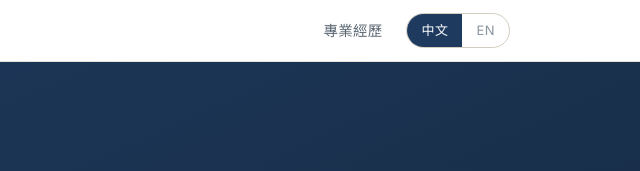
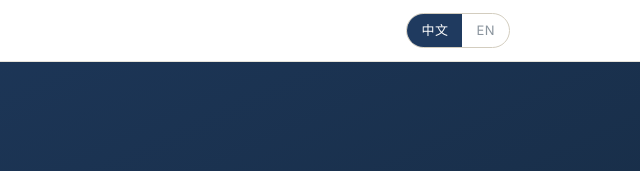
Before and after one commit to NCHSIEH/nchsieh.github.io, a plain HTML site: page index.html in a window 1280 px wide. Shown: the top 171 px of the page, 640-1280 px from the left. Drawn offline with nearby package versions, Linux system fonts and the light colour scheme.

Commit message:
Remove redundant 專業經歷 nav link
Co-Authored-By: Claude Opus 4.8 <noreply@anthropic.com>

```diff
--- a/index.html
+++ b/index.html
@@ -113,7 +113,6 @@
     <div class="wrap">
       <span class="brand">謝楠楨<small>Nan-Chen Hsieh</small></span>
       <nav class="nav">
-        <a class="navlink" href="#experience"><span class="zh">專業經歷</span><span class="en">Experience</span></a>
         <div class="langtoggle" role="group" aria-label="切換語言 / switch language">
           <span class="seg seg-zh" id="segZh">中文</span><span class="seg seg-en" id="segEn">EN</span>
         </div>
```
